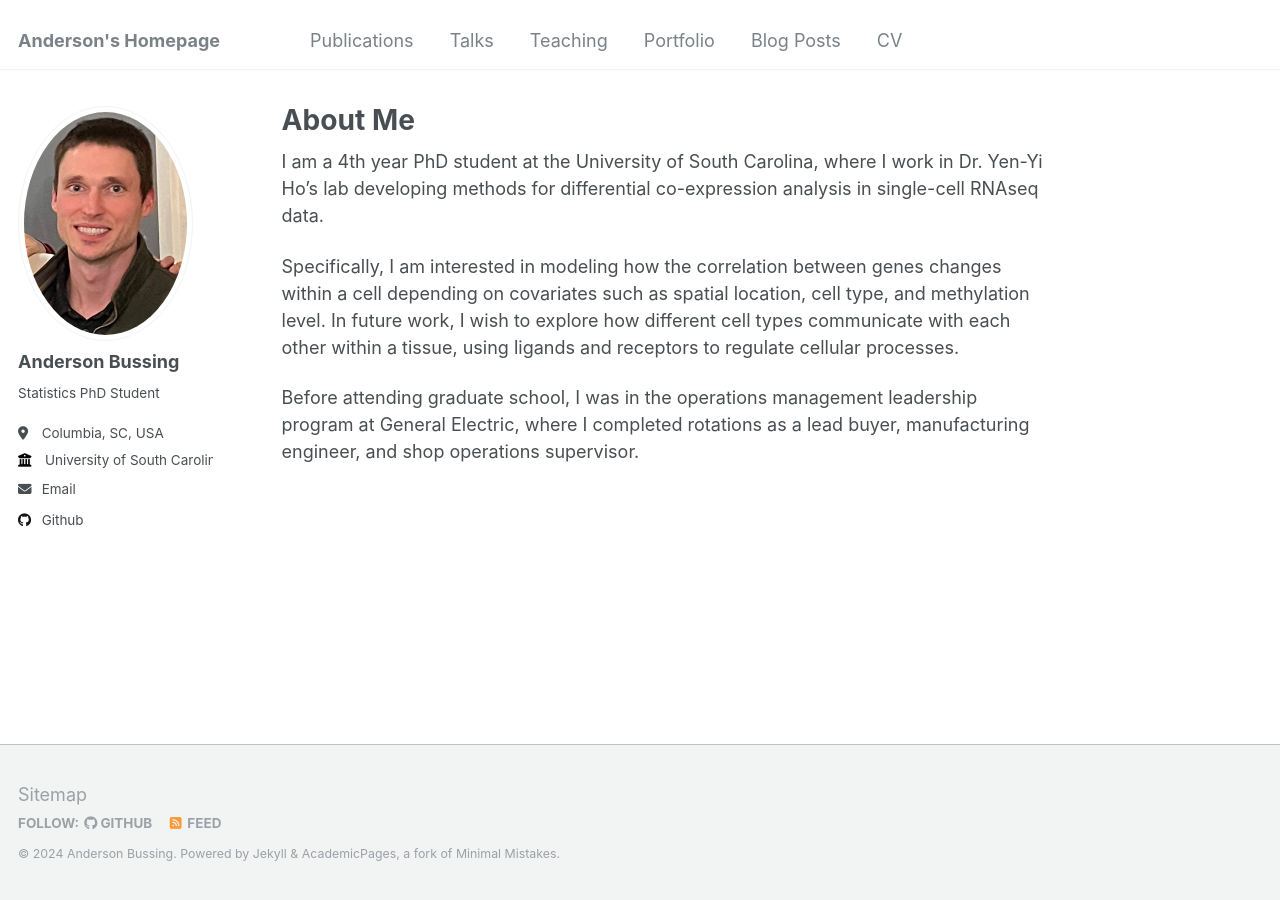
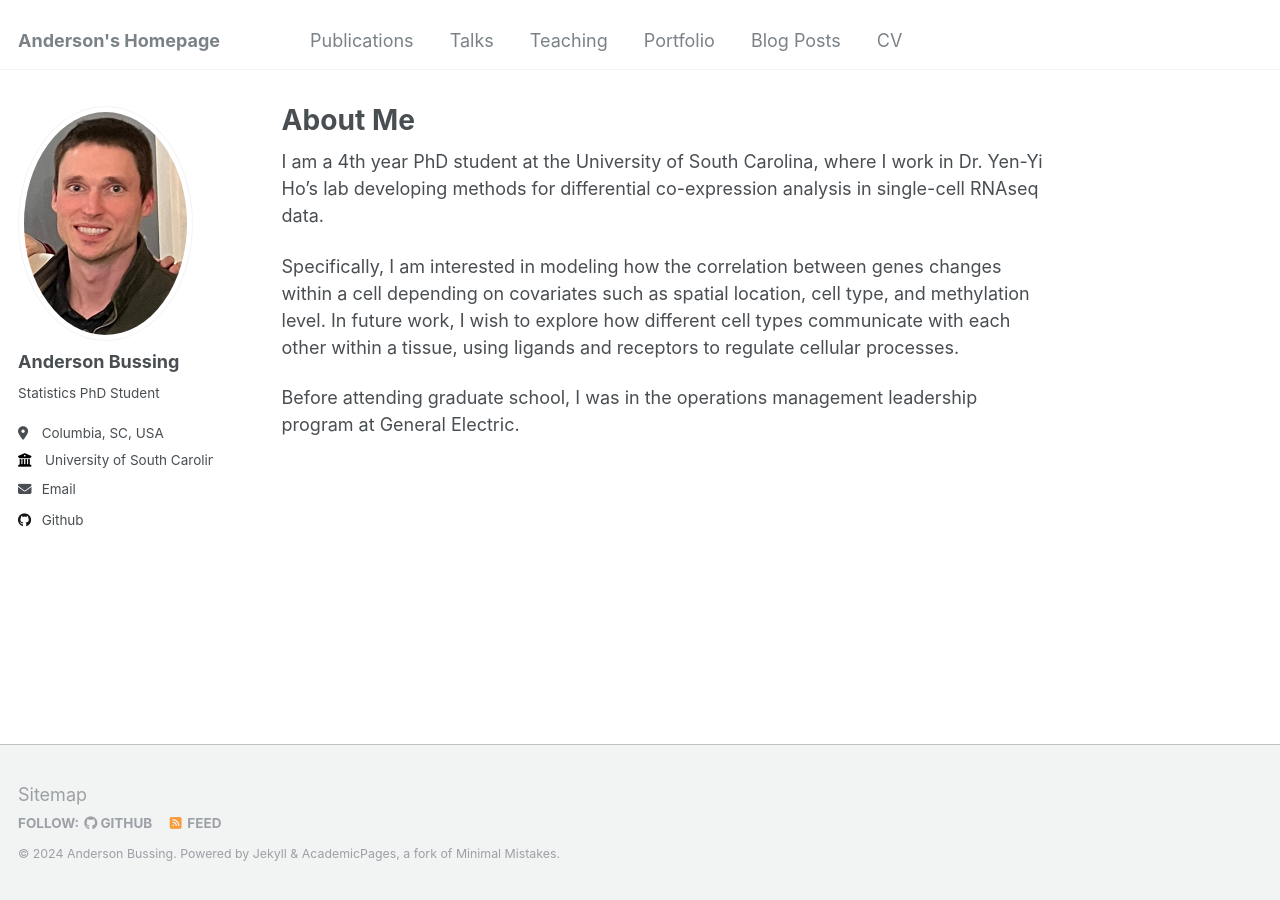
Before and after one commit to abussing/abussing.github.io, a Jekyll site: the page built from _pages/about.md, in a window 1280 px wide. Built offline with Jekyll 4.4.1, drawn with Linux system fonts in a browser that asks for light colours.

Commit message:
Update about.md

```diff
--- a/_pages/about.md
+++ b/_pages/about.md
@@ -11,4 +11,4 @@ I am a 4th year PhD student at the University of South Carolina, where I work in
 
 Specifically, I am interested in modeling how the correlation between genes changes within a cell depending on covariates such as spatial location, cell type, and methylation level. In future work, I wish to explore how different cell types communicate with each other within a tissue, using ligands and receptors to regulate cellular processes.
 
-Before attending graduate school, I was in the operations management leadership program at General Electric, where I completed rotations as a lead buyer, manufacturing engineer, and shop operations supervisor.
+Before attending graduate school, I was in the operations management leadership program at General Electric.
```
